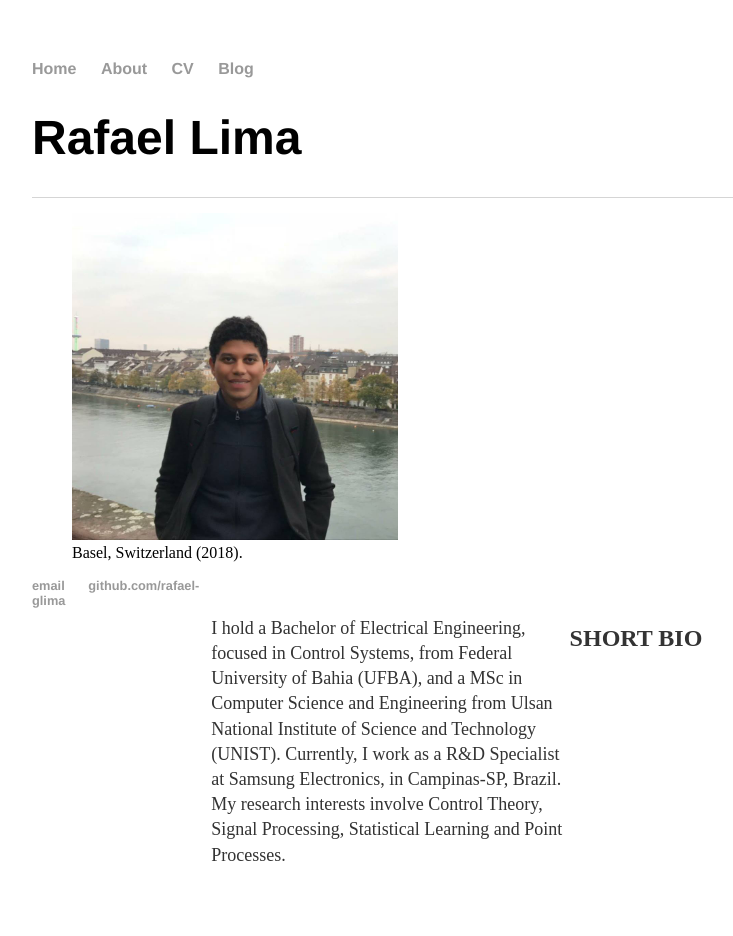
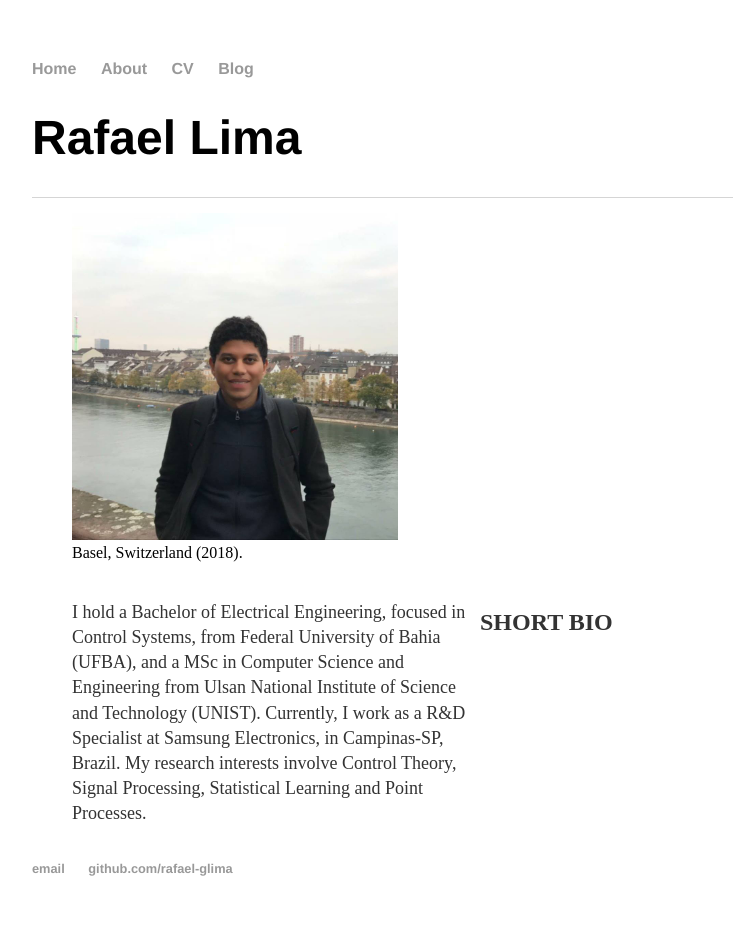
Before and after one commit to rafael-glima/rafael-glima.github.io, a Jekyll site: the page built from index.html, in a window 1280 px wide. Shown: the whole page, without its empty margins (160-893 px from the left). Built offline with Jekyll 4.4.1, drawn with Linux system fonts in a browser that asks for light colours; before the commit the page ends 900 px from its top, so only the background shows below that.

Commit message:
Changes in Main Page content

```diff
--- a/index.html
+++ b/index.html
@@ -7,11 +7,12 @@
 	<figure style="float: left;">
   	<img src="Profile.jpg" alt="Trulli" style="width:40%">
   	<figcaption >Basel, Switzerland (2018).</figcaption>
-	</figure>
-	<p style="font-weight: bold; padding-top: 20px;float: right; width: 40%;">SHORT BIO</p>
-	<p style="font-size:18px; padding-top: 20px; float: right; width: 40%;">I hold a Bachelor of Electrical Engineering, focused in Control Systems,
+		<p style="font-weight: bold; padding-top: 20px;float: right; width: 50%;">SHORT BIO</p>
+	<p style="font-size:18px; padding-top: 20px; float: right; width: 50%;">I hold a Bachelor of Electrical Engineering, focused in Control Systems,
 		from Federal University of Bahia (UFBA), and a MSc in Computer Science and Engineering from
 		Ulsan National Institute of Science and Technology (UNIST).
 		Currently, I work as a R&D Specialist at Samsung Electronics, in Campinas-SP, Brazil.
 		My research interests involve Control Theory, Signal Processing, Statistical Learning and Point Processes.</p>
+	</figure>
+
 </div><!-- /.blurb -->
```
